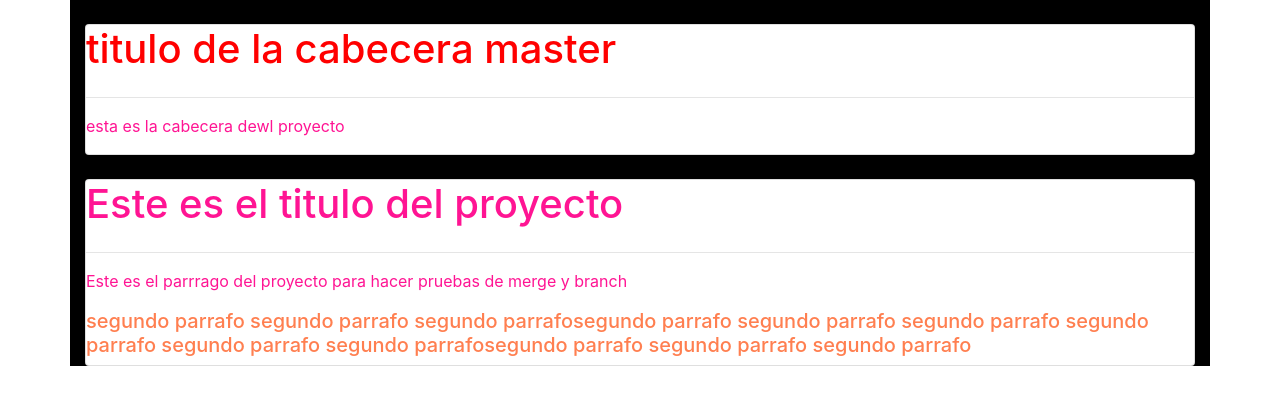
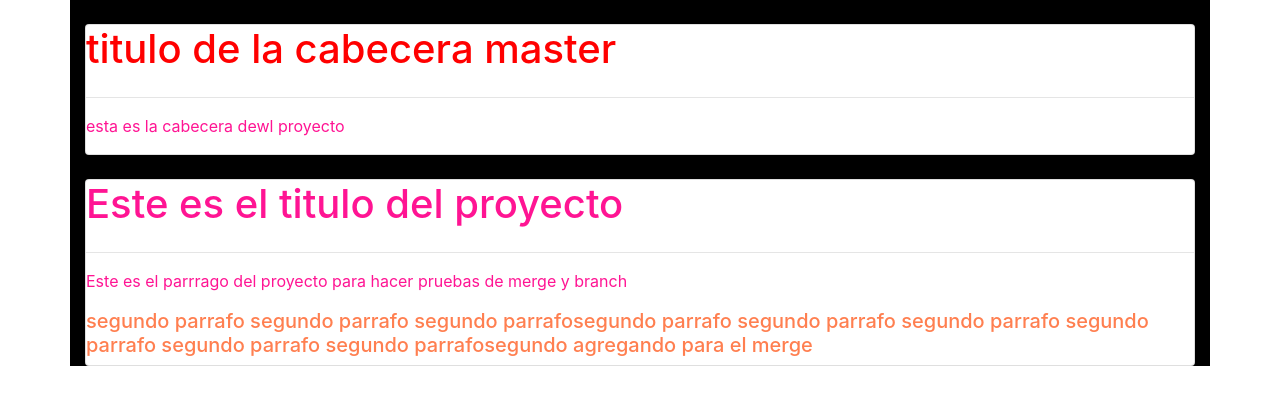
Before and after one commit to juanncode/hyperblog, a plain HTML site: page index.html in a window 1280 px wide. Drawn offline with nearby package versions, Linux system fonts and the light colour scheme.

Commit message:
commit para otro merge

```diff
--- a/index.html
+++ b/index.html
@@ -34,7 +34,7 @@
         <h5 class="parrafo2">
           segundo parrafo segundo parrafo segundo parrafosegundo parrafo segundo
           parrafo segundo parrafo segundo parrafo segundo parrafo segundo
-          parrafosegundo parrafo segundo parrafo segundo parrafo
+          parrafosegundo agregando para el merge
         </h5>
       </div>
     </div>
```
